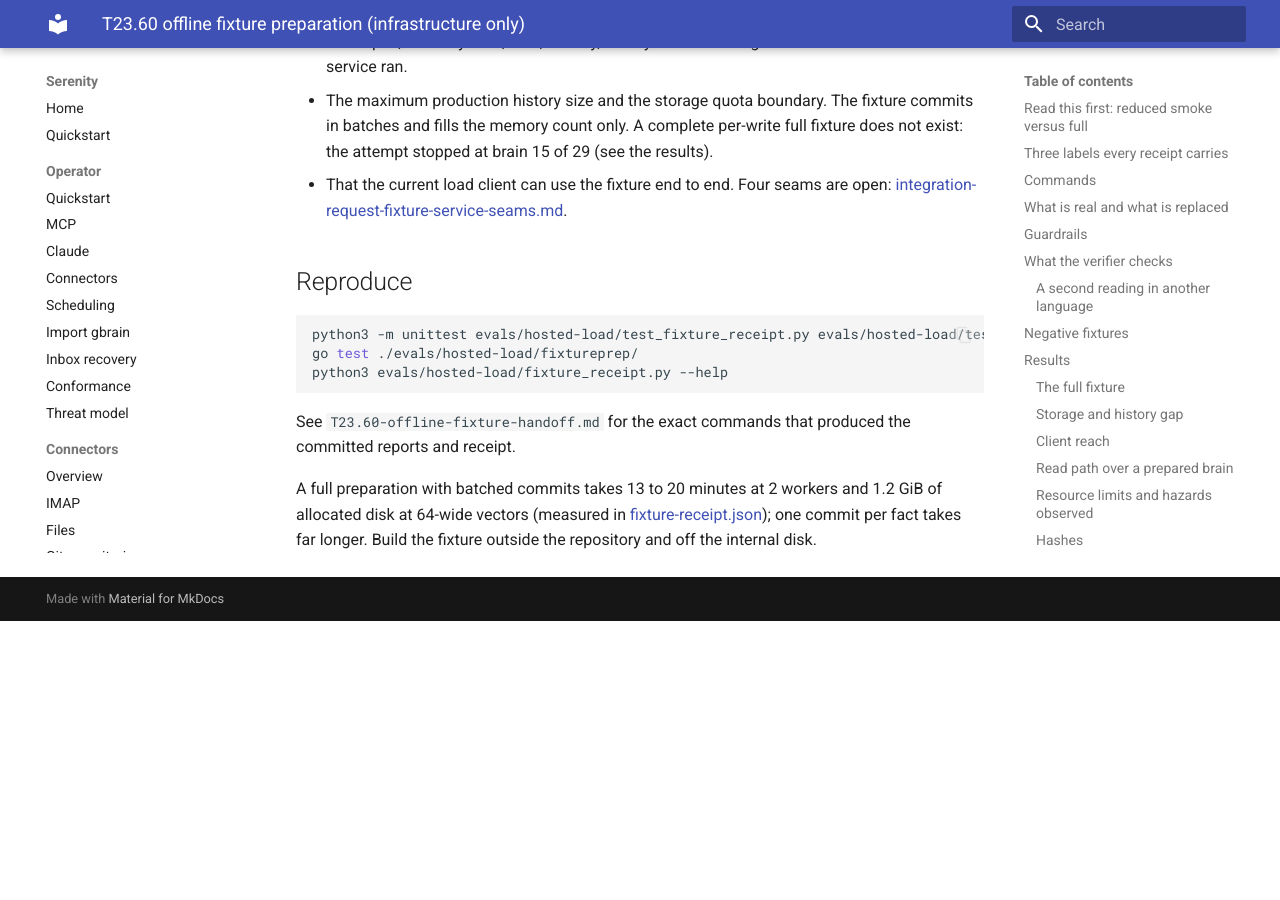
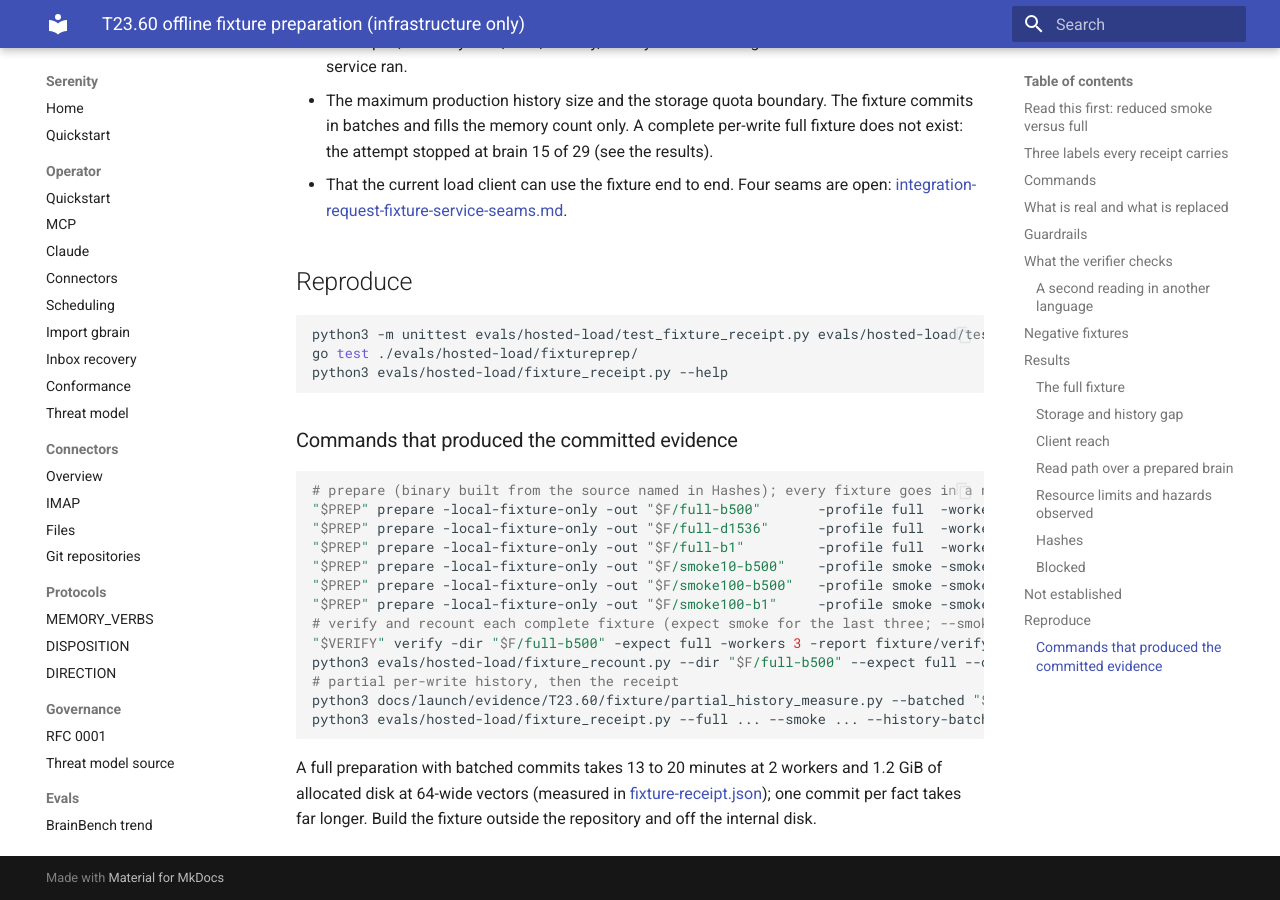
Before and after one commit to sirerun/serenity, an MkDocs documentation site: the page built from docs/launch/evidence/T23.60/fixture-preparation.md, in a window 1280 px wide and 900 px high, scrolled down 10768 px. Built offline with MkDocs 1.6.1 and Material for MkDocs 9.7.7, drawn with Linux system fonts in a browser that asks for light colours; before the commit the page ends 11389 px from its top, so only the background shows below that.

Commit message:
docs(hosted): inline the exact commands behind the T23.60 fixture evidence

````diff
--- a/docs/launch/evidence/T23.60/fixture-preparation.md
+++ b/docs/launch/evidence/T23.60/fixture-preparation.md
@@ -200,6 +200,22 @@
 python3 evals/hosted-load/fixture_receipt.py --help
 ```
 
-See `T23.60-offline-fixture-handoff.md` for the exact commands that produced the committed reports and receipt.
+### Commands that produced the committed evidence
+
+```sh
+# prepare (binary built from the source named in Hashes); every fixture goes in a new directory off the internal disk
+"$PREP" prepare -local-fixture-only -out "$F/full-b500"       -profile full  -workers 2 -commit-every 500
+"$PREP" prepare -local-fixture-only -out "$F/full-d1536"      -profile full  -workers 2 -commit-every 500 -dim 1536
+"$PREP" prepare -local-fixture-only -out "$F/full-b1"         -profile full  -workers 2 -commit-every 1          # stopped after 15 of 29 brains
+"$PREP" prepare -local-fixture-only -out "$F/smoke10-b500"    -profile smoke -smoke-facts 10  -commit-every 500
+"$PREP" prepare -local-fixture-only -out "$F/smoke100-b500"   -profile smoke -smoke-facts 100 -commit-every 500
+"$PREP" prepare -local-fixture-only -out "$F/smoke100-b1"     -profile smoke -smoke-facts 100 -commit-every 1
+# verify and recount each complete fixture (expect smoke for the last three; --smoke-facts matches the preparation)
+"$VERIFY" verify -dir "$F/full-b500" -expect full -workers 3 -report fixture/verify-full-b500.json
+python3 evals/hosted-load/fixture_recount.py --dir "$F/full-b500" --expect full --output fixture/recount-full-b500.json
+# partial per-write history, then the receipt
+python3 docs/launch/evidence/T23.60/fixture/partial_history_measure.py --batched "$F/full-b500" --per-write "$F/full-b1" --output fixture/partial-per-write-history.json
+python3 evals/hosted-load/fixture_receipt.py --full ... --smoke ... --history-batched ... --history-per-write ... --full-wide ... --history-partial ... --recount NAME=FILE ... --output fixture-receipt.json
+```
 
 A full preparation with batched commits takes 13 to 20 minutes at 2 workers and 1.2 GiB of allocated disk at 64-wide vectors (measured in [fixture-receipt.json](fixture-receipt.json)); one commit per fact takes far longer. Build the fixture outside the repository and off the internal disk.
--- a/docs/launch/evidence/T23.60/result.json
+++ b/docs/launch/evidence/T23.60/result.json
@@ -3,7 +3,7 @@
   "profile": "paid",
   "status": "PARTIAL",
   "source_sha": "447d7100e67667be9523c21e1d84af6e200a04b8",
-  "recorded_at": "2026-09-19T10:10:26.887038+00:00",
+  "recorded_at": "2026-09-19T10:14:38.079929+00:00",
   "evidence_level": "local-process",
   "dependencies": {},
   "commands": [
@@ -143,7 +143,7 @@
     },
     {
       "path": "docs/launch/evidence/T23.60/fixture-preparation.md",
-      "sha256": "10ebd7bfc97dd1ab06e9aac0058df5648cbf1cb5f0b8a6af18cb1428993657d3"
+      "sha256": "daa639ec78bd49e442423931c6636d3e78035f9db7ba46a3bc37939913c399da"
     },
     {
       "path": "docs/launch/evidence/T23.60/fixture-receipt.json",
````
